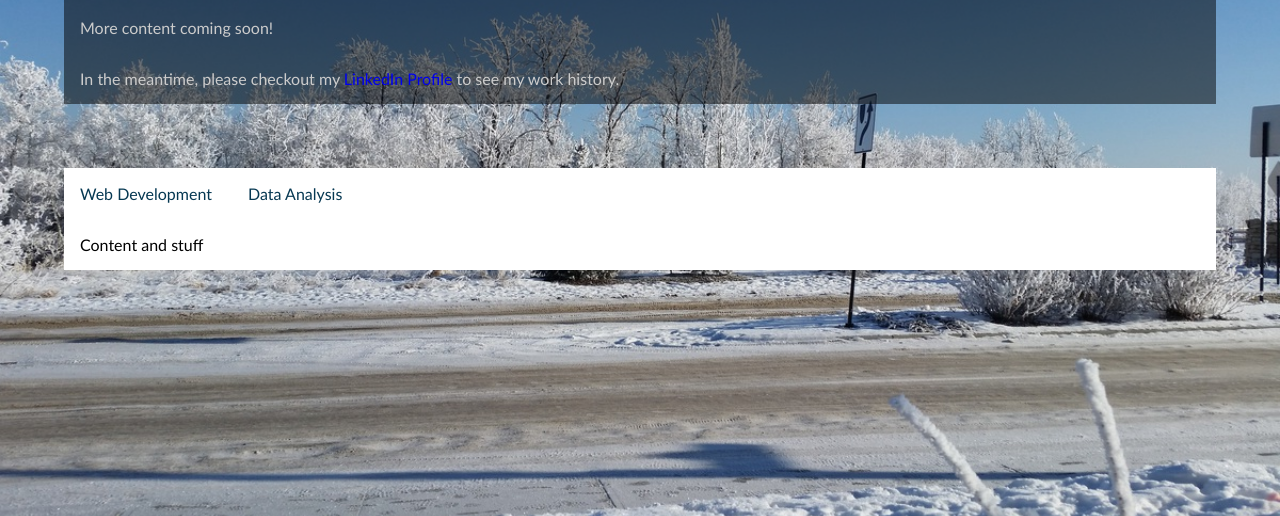
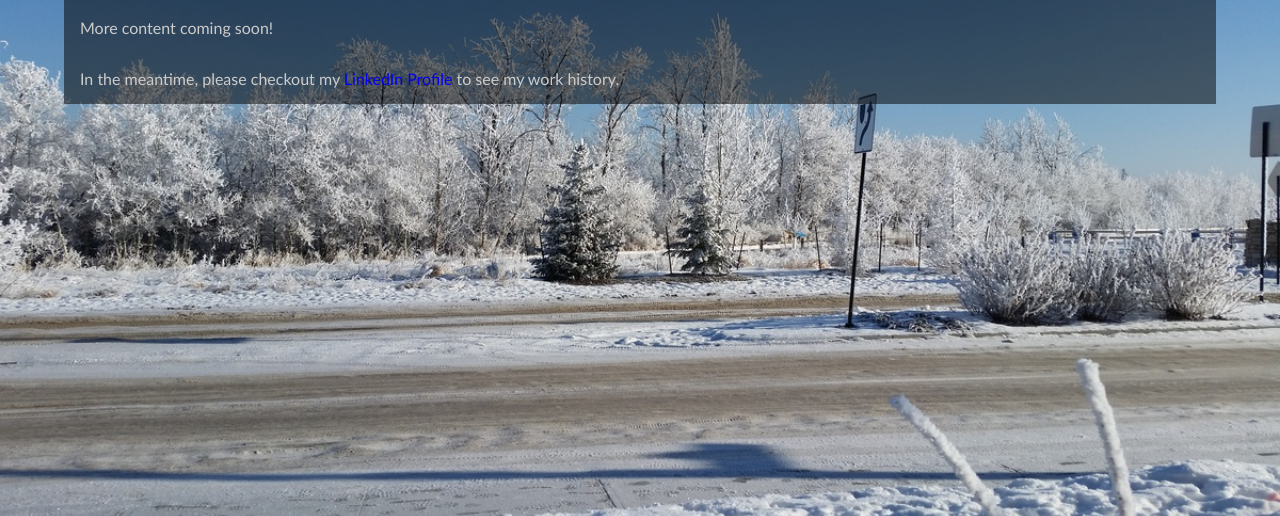
Before and after one commit to irmalcol/personal_website, a plain HTML site: page index.html in a window 1280 px wide. Shown: the part 1134-1650 px from the top of the page. Drawn offline with Linux system fonts and the light colour scheme.

Commit message:
remove unfinished professional content, since it's now in its own branch

```diff
--- a/index.html
+++ b/index.html
@@ -70,15 +70,6 @@
             In the meantime, please checkout my <a href="https://www.linkedin.com/in/ian-malcolm-33b92560/" target="_blank">LinkedIn Profile</a> to see my work history.
           </p>
         </div><!--text_container-->
-        <div id="prof_content_container">
-          <span class="professional_category">Web Development</span>
-          <span class="professional_category">Data Analysis</span>
-          <div class="professional_description">
-            <p>
-              Content and stuff
-            </p>
-          </div>
-        </div><!--prof_content_container-->
       </div><!--content_container-->
       <img src="images/LP_winter1.jpg" alt="winter background image" class="background_images">
       <span class="image_credit_dark">&copy; Ian Malcolm</span>
```
